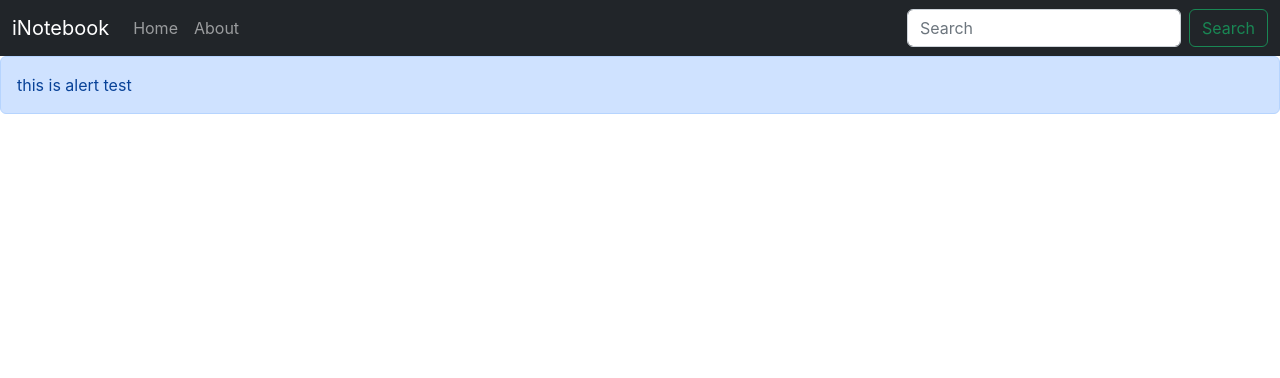
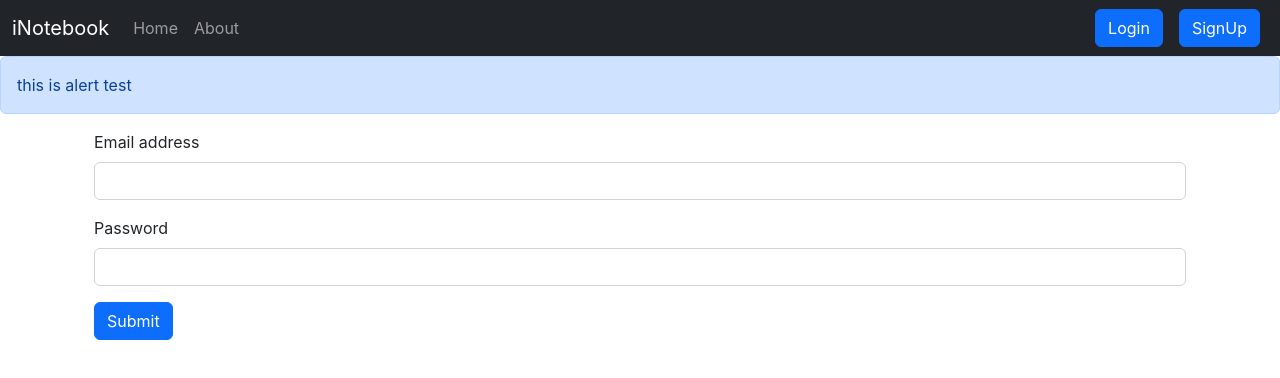
Before and after one commit to JaiAgarwal-24/iNotebook_React_FE, a React (Create React App) app: page /login in a window 1280 px wide. Shown: the top 378 px of the page. Built offline with nearby package versions, Linux system fonts and the light colour scheme.

Commit message:
Configuring Login and setting up front end for login

```diff
--- a/src/App.js
+++ b/src/App.js
@@ -10,6 +10,8 @@
 import About from './Components/About';
 import NoteState from './Context/notes/NoteState';
 import Alert from './Components/Alert';
+import Signup from './Components/Signup';
+import Login from './Components/Login';
 
 function App() {
   return (
@@ -24,6 +26,8 @@
                 <Route exact path="/" element={<Home />} />
                 <Route exact path="/about" element={<About />} />
                 {/* <Route exact path = "/user" element = {<Users/>}/> */}
+                <Route exact path="/signup" element={<Signup />} />
+                <Route exact path="/login" element ={ <Login/> } />
               </Routes>
             </div>
           </Router>
--- /dev/null
+++ b/src/Components/Login.js
@@ -0,0 +1,56 @@
+import React, { useState } from 'react';
+import { useNavigate } from 'react-router-dom';
+
+const Login = () => {
+
+    const [creds, setCreds] = useState({email: "", password: ""});
+
+    let navigate = useNavigate();
+
+    const handleSubmit = async (e) => {
+        e.preventDefault();
+
+        const response = await fetch("http://localhost:5000/auth/login", {
+            method: 'POST',
+            headers: {
+                'content-type': "application/json"
+            },
+            body: JSON.stringify({email: creds.email, password: creds.password})
+        } );
+        const json = await response.json();
+        console.log(json);
+        if (json.success) {
+            // save the auth token and redirect
+            localStorage.setItem('token', json.authtoken);
+            navigate({pathname: "/"});
+
+        }
+        else{
+            alert("invalid credentials")
+        }
+
+
+    }
+
+    const onChange = (e) => {
+        setCreds({...creds, [e.target.name]: e.target.value})
+    }
+
+    return (
+        <div className='container'>
+            <form onSubmit={handleSubmit}>
+                <div className="mb-3">
+                    <label htmlFor="email" className="form-label">Email address</label>
+                    <input type="email" className="form-control" id="email" name='email' aria-describedby="emailHelp" onChange={onChange} value = {creds.email}/>
+                </div>
+                <div className="mb-3">
+                    <label htmlFor="password" className="form-label">Password</label>
+                    <input type="password" className="form-control" id="password" name='password' onChange={onChange} value={creds.password}/>
+                </div>
+                <button type="submit" className="btn btn-primary" >Submit</button>
+            </form>
+        </div>
+    )
+}
+
+export default Login
--- a/src/Components/Navbar.js
+++ b/src/Components/Navbar.js
@@ -23,8 +23,8 @@
                         </li>
                     </ul>
                     <form className="d-flex" role="search">
-                        <input className="form-control me-2" type="search" placeholder="Search" aria-label="Search" />
-                        <button className="btn btn-outline-success" type="submit">Search</button>
+                        <Link className="btn btn-primary mx-2" to="/login" role="button">Login</Link>
+                        <Link className="btn btn-primary mx-2" to="signup" role="button">SignUp</Link>
                     </form>
                 </div>
             </div>
--- /dev/null
+++ b/src/Components/Signup.js
@@ -0,0 +1,11 @@
+import React from 'react'
+
+const Signup = () => {
+  return (
+    <div className='container'>
+      I am Sign Up
+    </div>
+  )
+}
+
+export default Signup
```
